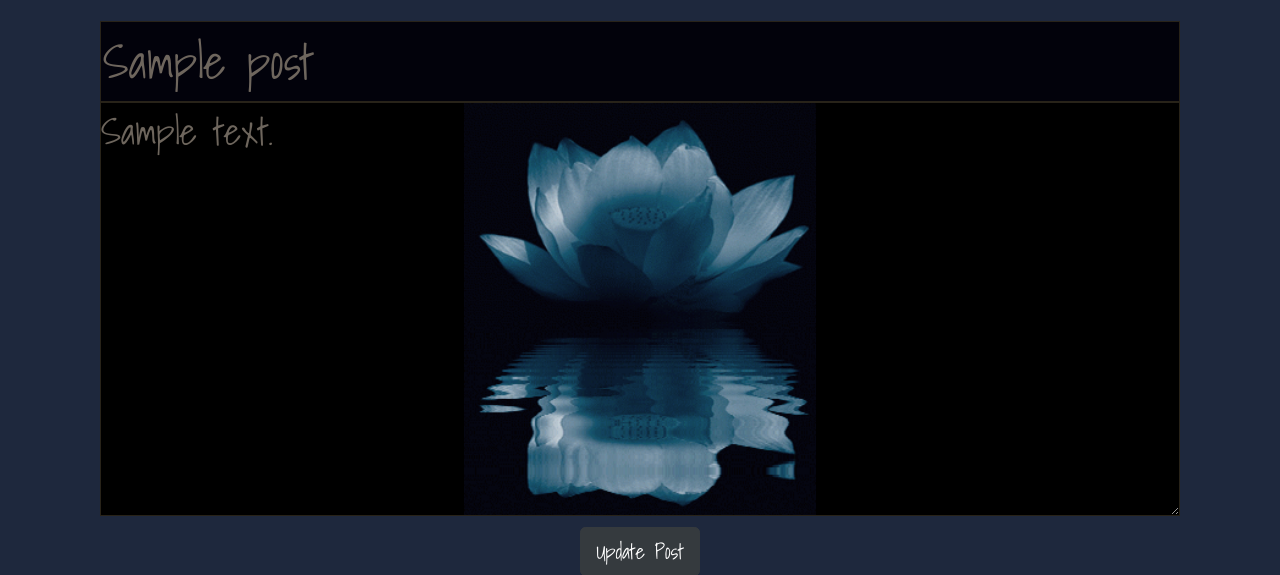
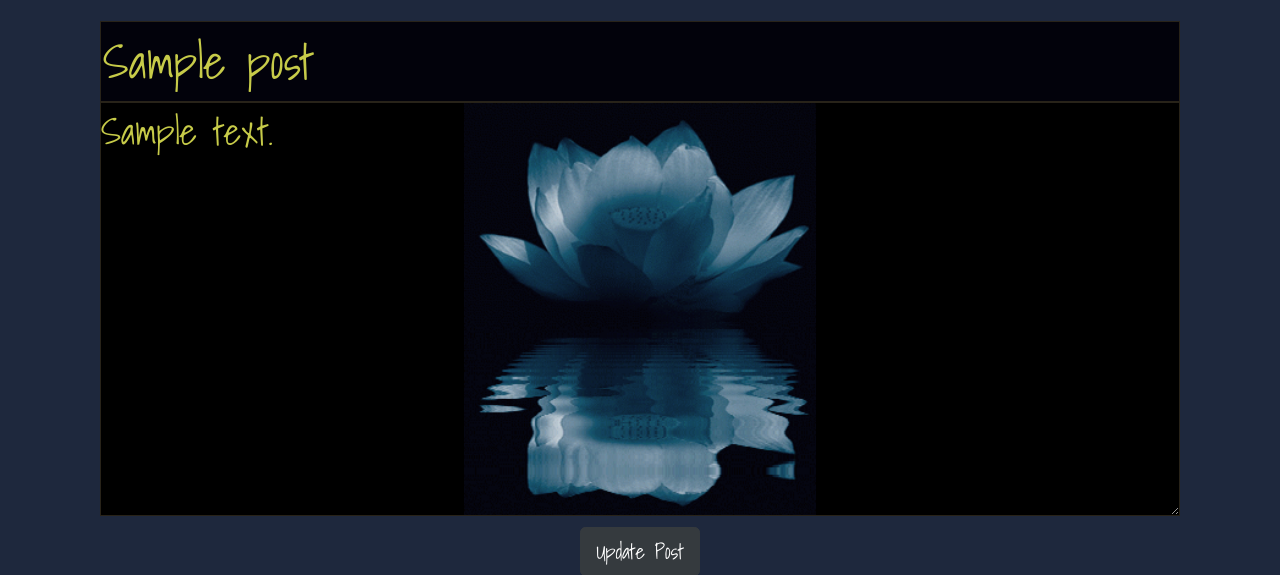
Before and after one commit to heggy231/wdi-capstone-project-4-zom, a Python web app: template templates/post.html in a window 1280 px wide. Shown: the part 82-657 px from the top of the page. Run offline with Jinja, Linux system fonts and the light colour scheme; the template is opened without the code that fills it: most values are stand-ins (such as "Sample title", 1, 10 or a date in 2020); some libraries are stand-ins or nearby versions.

Commit message:
updated color contrast

```diff
--- a/static/css/main.css
+++ b/static/css/main.css
@@ -173,7 +173,7 @@ nav a, a img, a, button, input, textarea, .thumb, i {
   width: 100%;
   height: 100%;
   font-size: 2.3rem;
-  color: rgba(120, 109, 96, 0.932);
+  color: rgba(212, 218, 33, 0.95);
   border: 1px solid rgb(41, 35, 21);
 }
 
@@ -186,7 +186,7 @@ nav a, a img, a, button, input, textarea, .thumb, i {
 
 #content {
   background-image: url("../asset/waterFloat.gif");
-  color: rgba(120, 109, 96, 0.932);
+  color: rgba(212, 218, 33, 0.95);
   background-repeat: no-repeat;
   background-position: center;
   background-size: contain;
```
